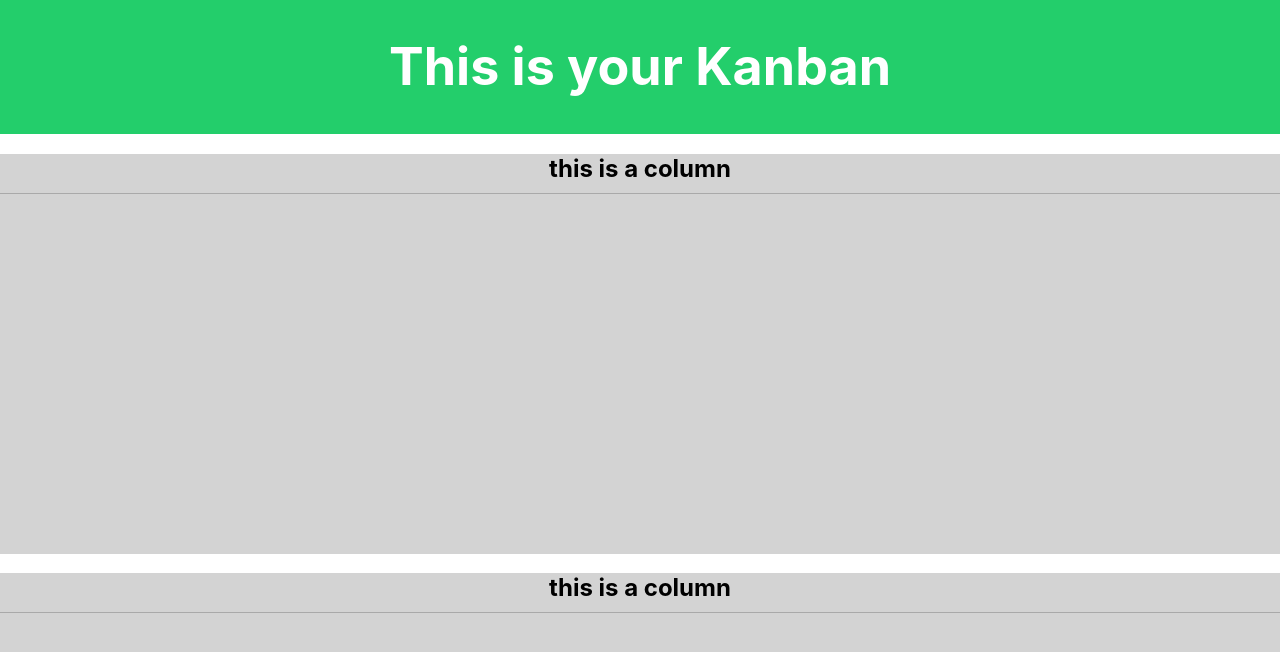
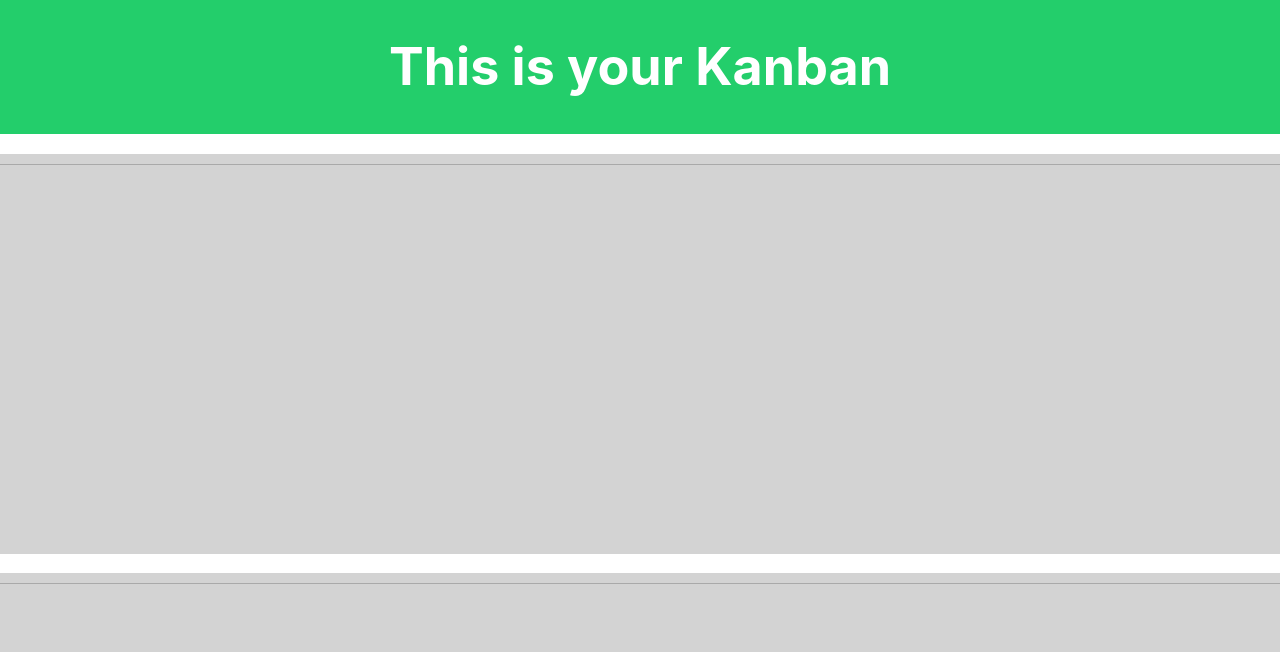
Before and after one commit to Angelica137/kanban, a React (Create React App) app: page / in a window 1280 px wide. Shown: the top 652 px of the page. Built offline with nearby package versions, Linux system fonts and the light colour scheme.

Commit message:
add dynamic content to column

```diff
--- a/src/components/Column/Column.js
+++ b/src/components/Column/Column.js
@@ -24,7 +24,7 @@ const Title = styled.h2`
 
 const Column = ({ title }) => (
   <ColumnWrapper>
-    <Title>this is a column</Title>
+    <Title>{title}</Title>
   </ColumnWrapper>
 );
 
```
